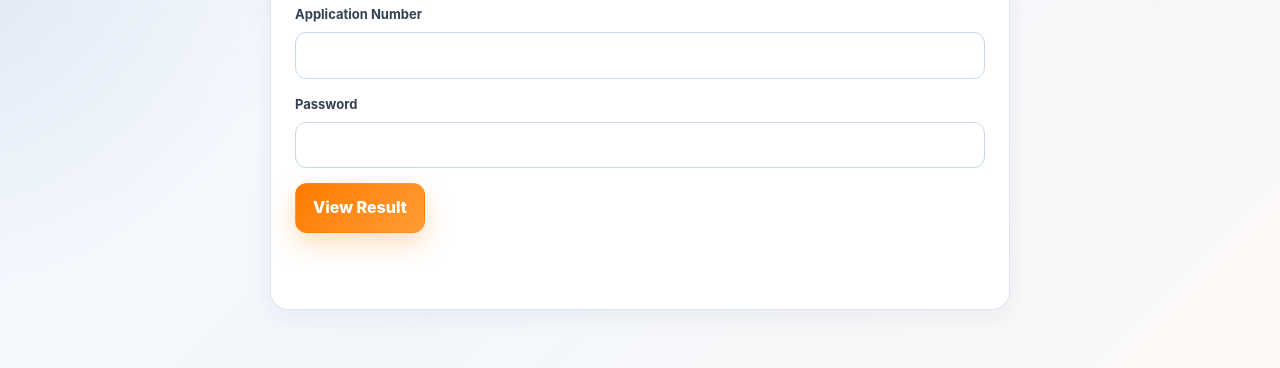
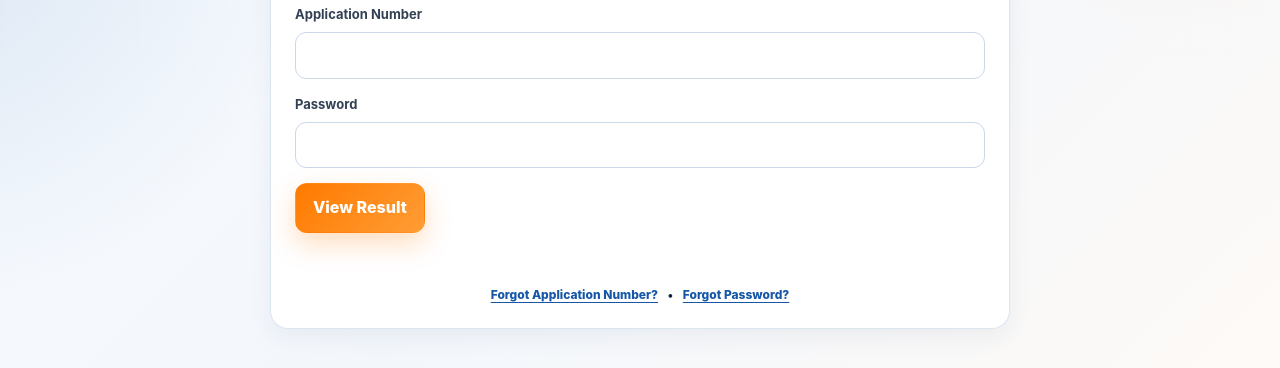
Before and after one commit to preexam/exam, a website with bundled scripts: page result.html in a window 1280 px wide. Shown: the part 258-626 px from the top of the page. Built offline with nearby package versions, Linux system fonts and the light colour scheme.

Commit message:
feat: add forgot credentials controls

```diff
--- a/result.html
+++ b/result.html
@@ -1,3 +1,3 @@
-<!doctype html><html lang="en"><head><meta charset="utf-8"><meta name="viewport" content="width=device-width,initial-scale=1"><title>Result | BOOKESH Exam Portal</title><link rel="stylesheet" href="style.css"><link rel="stylesheet" href="account-recovery.css"></head><body><header class="topbar"><a class="brand" href="index.html" aria-label="BOOKESH Exam Portal home"><img class="brand-logo" src="assets/bookesh-logo.svg" alt="BOOKESH"><span class="brand-text"><strong>BOOKESH EXAM PORTAL</strong><small>India's Students Learning Infrastructure</small></span></a><nav><a href="index.html">Home</a><a href="application.html">Application</a><a href="admit-card.html">Admit Card</a><a href="result.html">Result</a></nav></header><main class="container narrow"><div class="card no-print"><h1>Candidate Result</h1><form id="resultLogin"><label>Application Number<input id="resultApp" required></label><label>Password<input id="resultPass" type="password" required></label><button class="btn primary">View Result</button></form><p id="resultMsg" class="message"></p></div><div id="resultBox"></div></main><script type="module" src="js/result.js?v=20261003-2"></script>
+<!doctype html><html lang="en"><head><meta charset="utf-8"><meta name="viewport" content="width=device-width,initial-scale=1"><title>Result | BOOKESH Exam Portal</title><link rel="stylesheet" href="style.css"><link rel="stylesheet" href="account-recovery.css"></head><body><header class="topbar"><a class="brand" href="index.html" aria-label="BOOKESH Exam Portal home"><img class="brand-logo" src="assets/bookesh-logo.svg" alt="BOOKESH"><span class="brand-text"><strong>BOOKESH EXAM PORTAL</strong><small>India's Students Learning Infrastructure</small></span></a><nav><a href="index.html">Home</a><a href="application.html">Application</a><a href="admit-card.html">Admit Card</a><a href="result.html">Result</a></nav></header><main class="container narrow"><div class="card no-print"><h1>Candidate Result</h1><form id="resultLogin"><label>Application Number<input id="resultApp" required></label><label>Password<input id="resultPass" type="password" required></label><button class="btn primary">View Result</button></form><p id="resultMsg" class="message"></p><div class="auth-help-links"><button type="button" class="text-link" data-recovery="application">Forgot Application Number?</button><span aria-hidden="true">•</span><button type="button" class="text-link" data-recovery="password">Forgot Password?</button></div></div><div id="resultBox"></div></main><script type="module" src="js/result.js?v=20261003-2"></script>
 <script type="module" src="js/account-recovery.js?v=20261003-1"></script>
 <script type="module" src="js/recovery-init.js?v=20261003-1"></script></body></html>
```
